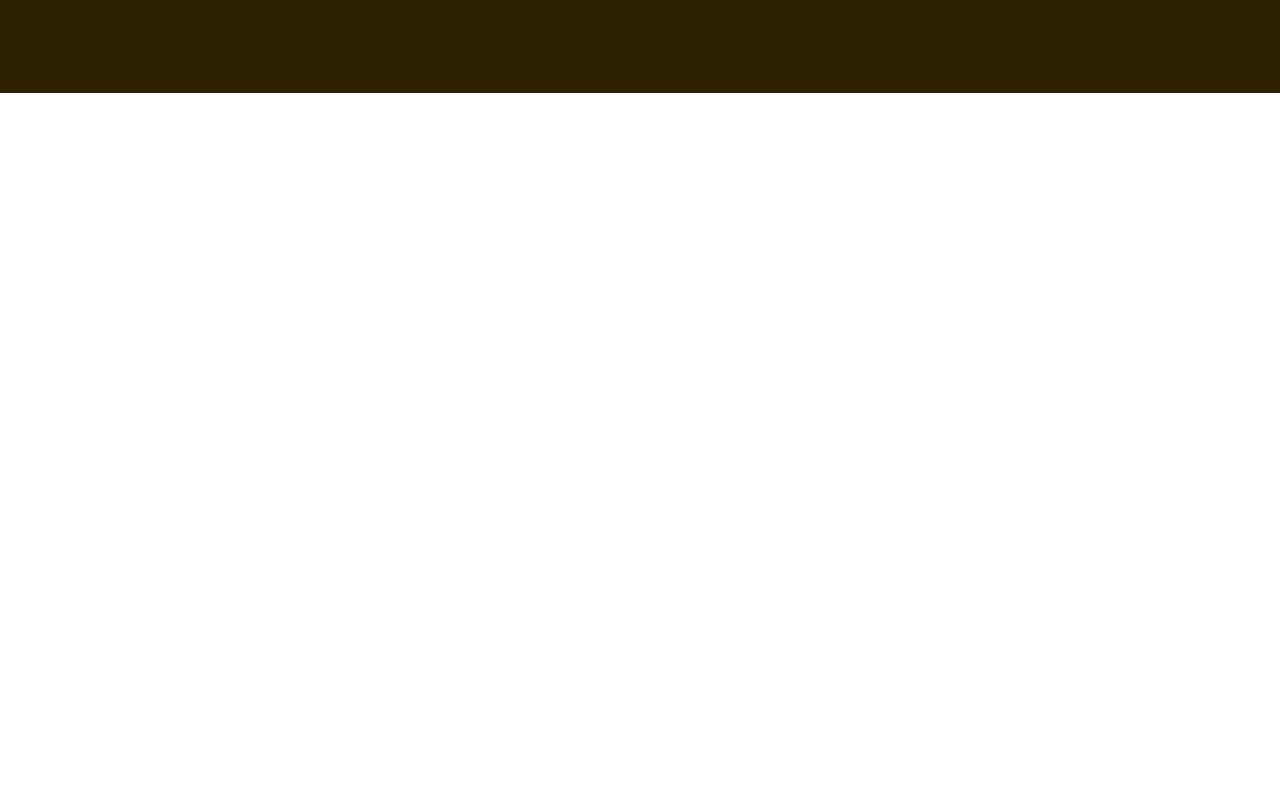
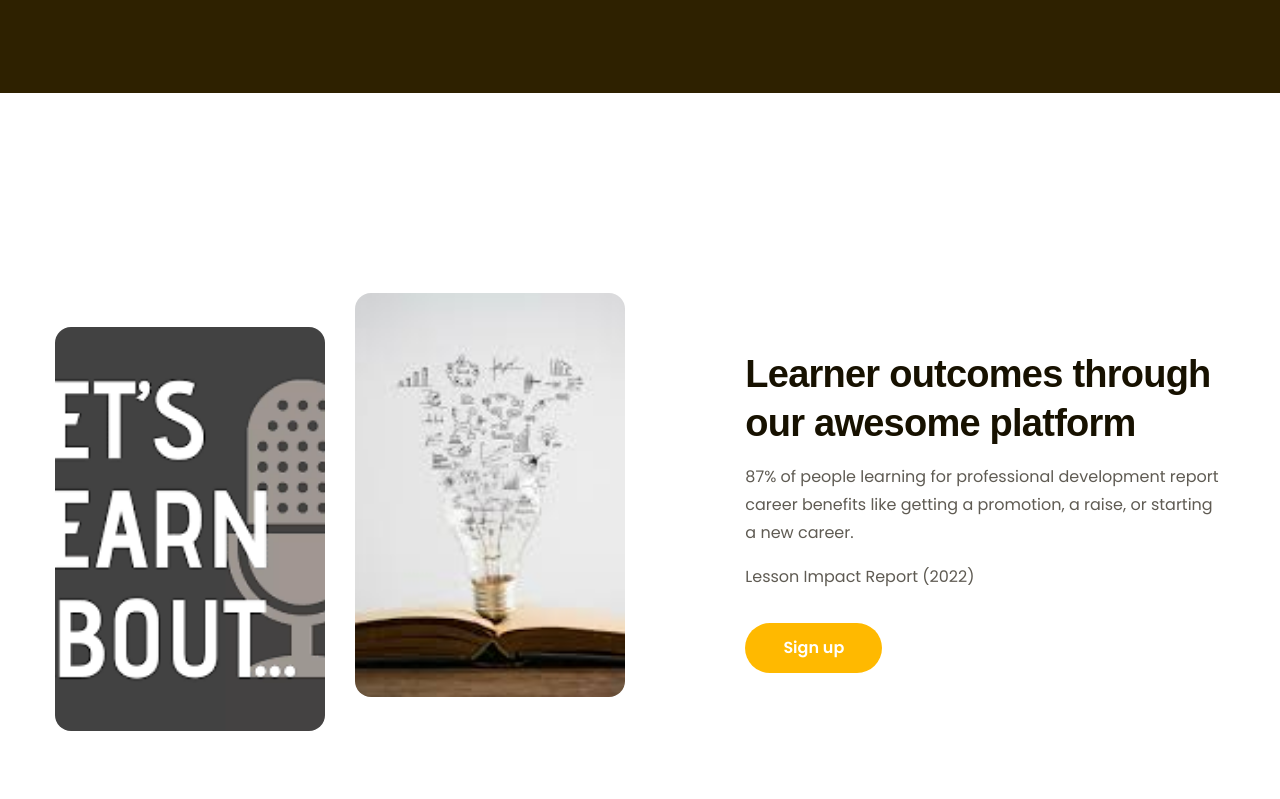
Before and after one commit to trantamhocjava/figma-to-html, a plain HTML site: page index.html in a window 1280 px wide. Shown: the part 2248-3047 px from the top of the page. Drawn offline with Linux system fonts and the light colour scheme.

Commit message:
p10 code features

```diff
--- a/asset/css/style.css
+++ b/asset/css/style.css
@@ -478,3 +478,51 @@ a {
   font-style: italic;
   line-height: 154%; /* 153.846% */
 }
+
+/* ========================================feature============================================ */
+.features {
+  margin-top: 135px;
+  padding: 65px 0;
+}
+
+.features .body {
+  display: flex;
+}
+
+.features .images {
+  display: flex;
+  gap: 30px;
+}
+
+.features .images img {
+  width: 270px;
+  height: 404px;
+  object-fit: cover;
+  border-radius: 16px;
+}
+
+.features .lower {
+  margin-top: 34px;
+}
+
+.features .content {
+  width: 41%;
+  margin-left: auto;
+  display: flex;
+  flex-direction: column;
+  justify-content: center;
+}
+
+.features .desc {
+  margin-top: 16px;
+  color: #5f5b53;
+  font-size: 1.6rem;
+  line-height: 175%; /* 175% */
+}
+
+.features .cta-btn {
+  margin-top: 32px;
+  width: 137px;
+  height: 50px;
+  background-color: var(--primary-color);
+}
--- a/index.html
+++ b/index.html
@@ -344,6 +344,36 @@
           </div>
         </div>
       </div>
+
+      <!-- feature -->
+      <div class="features">
+        <div class="main-content">
+          <div class="body">
+            <div class="images">
+              <img class="lower"
+                src="/asset/image/feature1.png"
+                alt="Learner outcomes through our awesome platform"
+              />
+              <img
+                src="/asset/image/feature2.jpg"
+                alt="Learner outcomes through our awesome platform"
+              />
+            </div>
+            <div class="content">
+              <h2 class="heading-lv2">
+                Learner outcomes through our awesome platform
+              </h2>
+              <p class="desc">
+                87% of people learning for professional development report
+                career benefits like getting a promotion, a raise, or starting a
+                new career.
+              </p>
+              <p class="desc">Lesson Impact Report (2022)</p>
+              <a href="#!" class="btn cta-btn">Sign up</a>
+            </div>
+          </div>
+        </div>
+      </div>
     </main>
   </body>
 </html>
```
Also changed, not shown: asset/image/feature1.png (added), asset/image/feature2.jpg (added).
